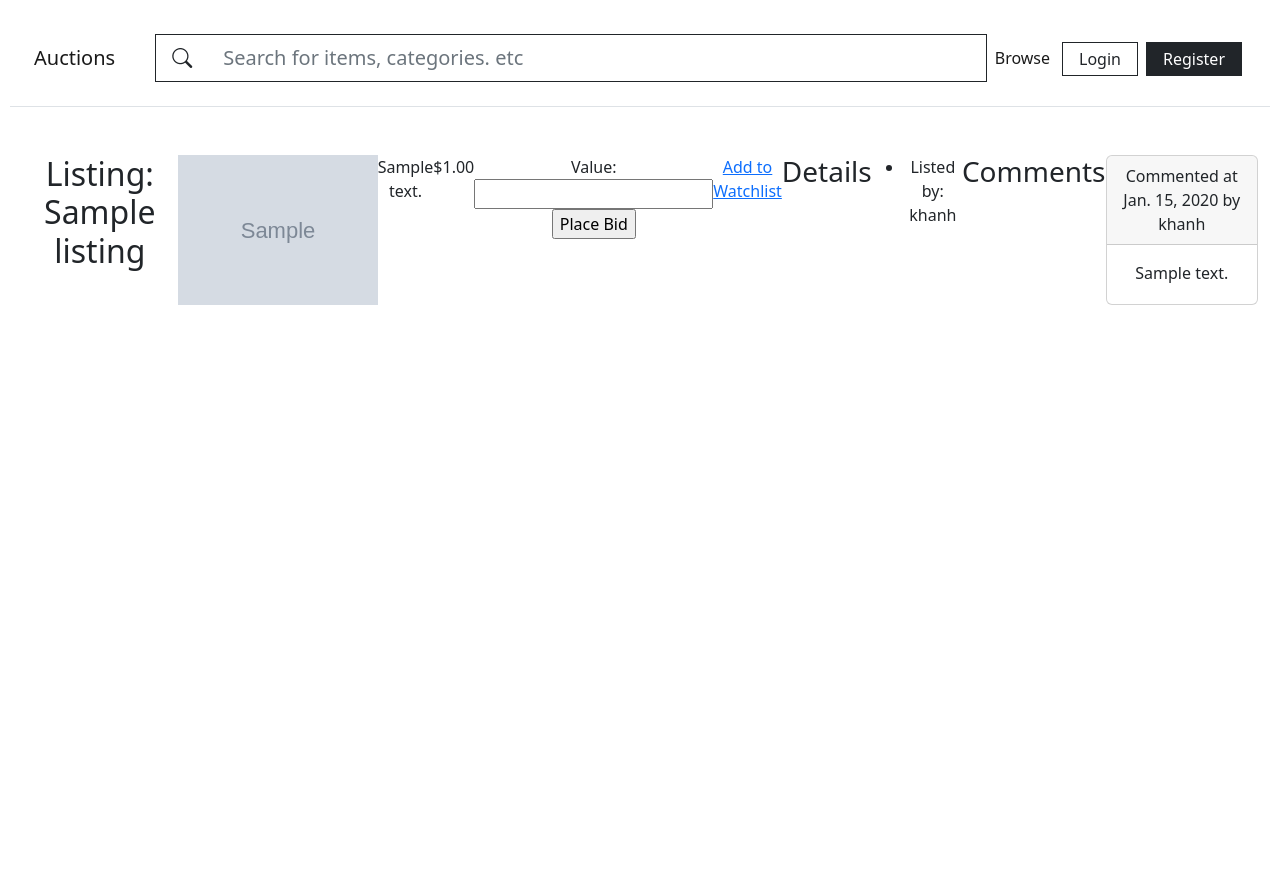
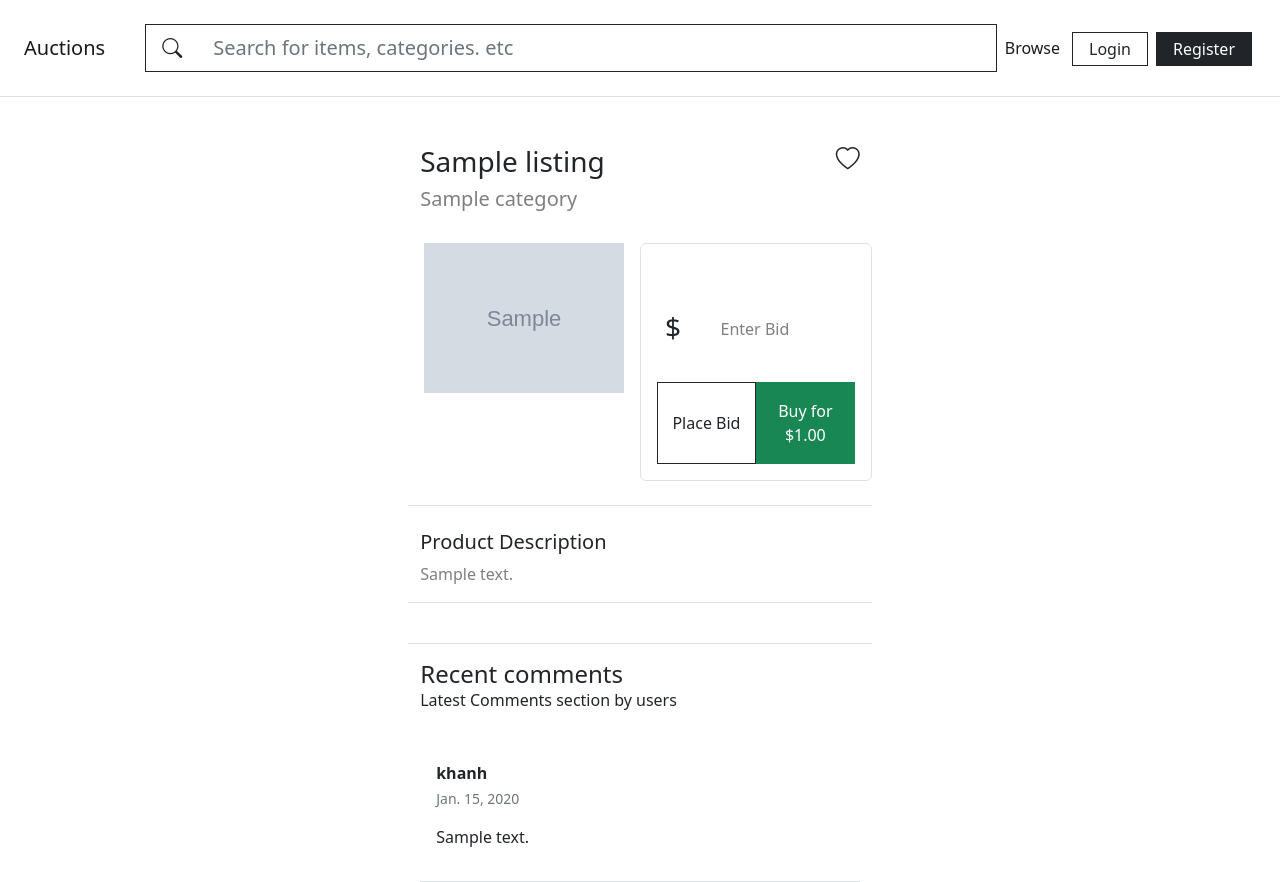
Before and after one commit to craftzmask/E-commerce, a Django app: page /listings/view/1 in a window 1280 px wide. Before the commit the page ends 305 px from the top, so only its background shows below. Run offline with Django 3.2, Linux system fonts and the light colour scheme; data comes from the database, SQL or seed files in the repository; tables that the repository leaves empty hold one stand-in row (values such as "Sample post"); grey boxes marked "Sample" are stand-in pictures; some libraries are stand-ins or nearby versions.

Commit message:
basic style applied

```diff
--- a/auctions/forms.py
+++ b/auctions/forms.py
@@ -2,19 +2,38 @@ from django import forms
 from django.forms import ModelForm
 from .models import Bid, Category, Listing, Comment
 
+style = 'form-control rounded-0 shadow-none'
 
 class LoginForm(forms.Form):
     template_name = 'auctions/snippets/form.html'
-    username = forms.CharField(max_length=100)
-    password = forms.CharField(widget=forms.PasswordInput())
+    username = forms.CharField(max_length=100, widget=forms.TextInput(attrs={
+        'class': style,
+        'placeholder': 'Username',
+    }))
+    password = forms.CharField(widget=forms.PasswordInput(attrs={
+        'class': style,
+        'placeholder': 'Password',
+    }))
 
 
 class RegisterForm(forms.Form):
     template_name = 'auctions/snippets/form.html'
-    username = forms.CharField()
-    email = forms.EmailField()
-    password = forms.CharField(widget=forms.PasswordInput())
-    confirmation = forms.CharField(widget=forms.PasswordInput())
+    username = forms.CharField(max_length=100, widget=forms.TextInput(attrs={
+        'class': style,
+        'placeholder': 'Username',
+    }))
+    email = forms.EmailField(widget=forms.EmailInput(attrs={
+        'class': style,
+        'placeholder': 'Email',
+    }))
+    password = forms.CharField(widget=forms.PasswordInput(attrs={
+        'class': style,
+        'placeholder': 'Password',
+    }))
+    confirmation = forms.CharField(widget=forms.PasswordInput(attrs={
+        'class': style,
+        'placeholder': 'Confirmation',
+    }))
 
 
 class ListingForm(ModelForm):
@@ -30,11 +49,28 @@ class PlaceBidForm(ModelForm):
     class Meta:
         model = Bid
         fields = ['value']
+        labels = {
+            'value': "Enter Bid"
+        }
+        widgets={
+            'value': forms.NumberInput(attrs={
+                'class': 'form-control rounded-0 shadow-none border-0',
+                'placeholder': 'Enter Bid',
+            })
+        }
 
 
 class AddCommentForm(ModelForm):
     template_name = 'auctions/snippets/form.html'
-    content = forms.CharField(widget=forms.Textarea)
     class Meta:
         model = Comment
         fields = ['content']
+        labels = {
+            'content': 'What are your thoughts?'
+        }
+        widgets = {
+            'content': forms.Textarea(attrs={
+                'class': style,
+                'style': 'height: 130px'
+            })
+        }
--- a/auctions/static/auctions/styles.css
+++ b/auctions/static/auctions/styles.css
@@ -1,3 +1,3 @@
-body {
-    padding: 10px;
+.link-dark:hover {
+    color: white !important;
 }
--- a/auctions/templates/auctions/listings/view.html
+++ b/auctions/templates/auctions/listings/view.html
@@ -1,57 +1,101 @@
 {% extends 'auctions/layout.html' %}
 
 {% block body %}
-    <h2>Listing: {{ listing.title }}</h2>
+    <div style="width: 35%;">
+        <div class="row mb-4">
+            <div class="d-flex">
+                <span class="h3 text-start me-auto">{{ listing.title }}</span>
+
+                {% if user_watchlist_exits %}
+                    <a href="{% url 'remove_watchlist' listing.id %}">
+                        <i class="ms-2 h4 text-dark bi bi-heart-fill"></i>
+                    </a>
+                {% else %}
+                    <a href="{% url 'add_watchlist' listing.id %}">
+                        <i class="ms-2 h4 text-dark bi bi-heart"></i>
+                    </a>
+                {% endif %}
+            </div>
+            <h5 class="text-start text-black-50">{{ listing.category }}</h5>
+        </div>
+
+        <div class="row mb-4 pb-4 border-bottom">
+            <div class="col-6 text-center">
                 {% if listing.photo %}
-        <img src="{{ listing.photo.url }}" width="200">
+                    <img class="img-fluid" src="{{ listing.photo.url }}" width="200" height="100">
                 {% endif %}
+            </div>
 
-    <p>{{ listing.description }}</p>
-    <p>${{ listing.starting_bid }}</p>
-
+            <div class="col-6 text-center border rounded pt-5">
                 {% if listing.is_active %}
                     <form action="{% url 'place_bid' listing.id %}" method="post">
                         {% csrf_token %}
-            {{ form }}
-            <input type="submit" value="Place Bid">
+
+                        {% for field in form %}
+                            <div class="fieldWrapper form-group form-floating input-group my-2">
+                                {{ field.errors }}
+                                <span class="input-group-text bg-white border-0 pb-0"><h3>$</h3></span>
+                                {{ field }}
+                                <label class="text-black-50" for="{{ field.auto_id }}">{{ field.label }}</label>
+                            </div>
+                        {% endfor %}
+
+                        <div class="row p-3">
+                            <input type="submit" class="col-6 btn btn-outline-dark rounded-0 py-3" value="Place Bid">
+                            {% if user_listing_contains %}
+                                <a class="col-6 btn btn-danger rounded-0 py-3" href="{% url 'close_listing' listing.id %}">
+                                    Sell for ${{ listing.starting_bid }}
+                                </a>
+                            {% else %}
+                                <a class="col-6 btn btn-success rounded-0 py-3">
+                                    Buy for ${{ listing.starting_bid }}
+                                </a>
+                            {% endif %}
+                        </div>
                     </form>
-
-        {% if user_watchlist_exits %}
-            <a href="{% url 'remove_watchlist' listing.id %}">Remove from Watchlist</a>
-        {% else %}
-            <a href="{% url 'add_watchlist' listing.id %}">Add to Watchlist</a>
-        {% endif %}
-
-        {% if user_listing_contains %}
-            <div><a href="{% url 'close_listing' listing.id %}">Close</a></div>
-        {% endif %}
 
                 {% else %}
                     <p>The auction is closed</p>
                 {% endif %}
+            </div>
+        </div>
 
-    <h3>Details</h3>
-    <ul>
-        <li>Listed by: {{ listing.owner.username }}</li>
-    </ul>
+        <div class="row text-start mb-4 border-bottom">
+            <h5>Product Description</h5>
+            <p class="text-black-50">{{ listing.description }}</p>
+        </div>
 
+        <div class="row text-start mb-3 pb-3 border-bottom">
             {% if listing.is_active and user.is_authenticated %}
+                <small>Comment as <strong>{{ user }}</strong></small>
                 <form action="{% url 'add_comment' listing.id %}" method="post">
                     {% csrf_token %}
                     {{ form_1 }}
-            <input type="submit" value="Comment">
+                    <div class="text-end">
+                        <input type="submit" class="btn btn-dark rounded-0" value="Comment">
+                    </div>
                 </form>
             {% endif %}
+        </div>
 
-    <h3>Comments</h3>
+        <div class="row text-start">
+            <h4 class="mb-0">Recent comments</h4>
+            <p class="fw-light mb-4 pb-2">Latest Comments section by users</p>
+
             {% for comment in listing.comments.all %}
-        <div class="card">
-            <div class="card-header">
-                Commented at {{ comment.created_at }} by {{ comment.owner.username }}
+                <div class="card border-0">
+                    <div class="card-body mt-1 pb-0 border-bottom">
+                        <div class="d-flex flex-start align-items-center">
+                            <div>
+                                <h6 class="fw-bold text-dark mb-1">{{ comment.owner }}</h6>
+                                <p class="text-muted small mb-0">{{ comment.created_at }}</p>
                             </div>
-            <div class="card-body">
-            <p class="card-text">{{ comment }}</p>
+                        </div>
+                        <p class="mt-3 mb-4 pb-2">{{ comment }}</p>
                     </div>
                 </div>
             {% endfor %}
+        </div>
+
+    </div>
 {% endblock %}
--- a/auctions/templates/auctions/snippets/form.html
+++ b/auctions/templates/auctions/snippets/form.html
@@ -1,13 +1,15 @@
 {% for field in form %}
-    <div class="fieldWrapper form-group">
+    <div class="fieldWrapper form-group form-floating my-2">
         {{ field.errors }}
         {{ field }}
+        <label class="text-black-50" for="{{ field.auto_id }}">{{ field.label }}</label>
     </div>
 {% endfor %}
 
 {% for field in form_1 %}
-    <div class="fieldWrapper form-group">
+    <div class="fieldWrapper form-group form-floating my-2">
         {{ field.errors }}
         {{ field }}
+        <label class="text-black-50" for="{{ field.auto_id }}">{{ field.label }}</label>
     </div>
 {% endfor %}
```
Also changed, not shown: auctions/templates/auctions/users/login.html (+7 -7 lines), auctions/templates/auctions/users/register.html (+7 -7 lines). Lines whose indentation alone changed are shown as unchanged.
